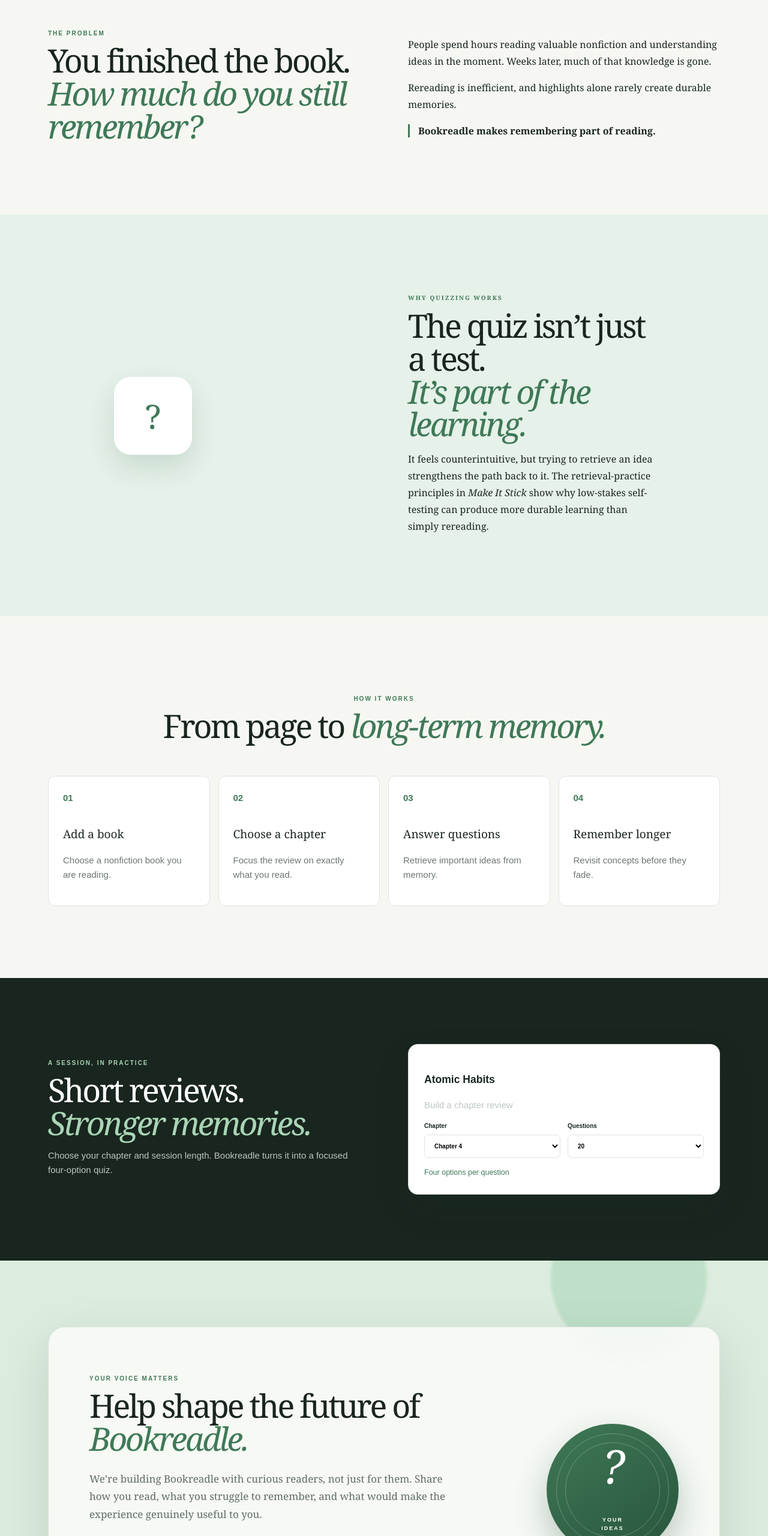
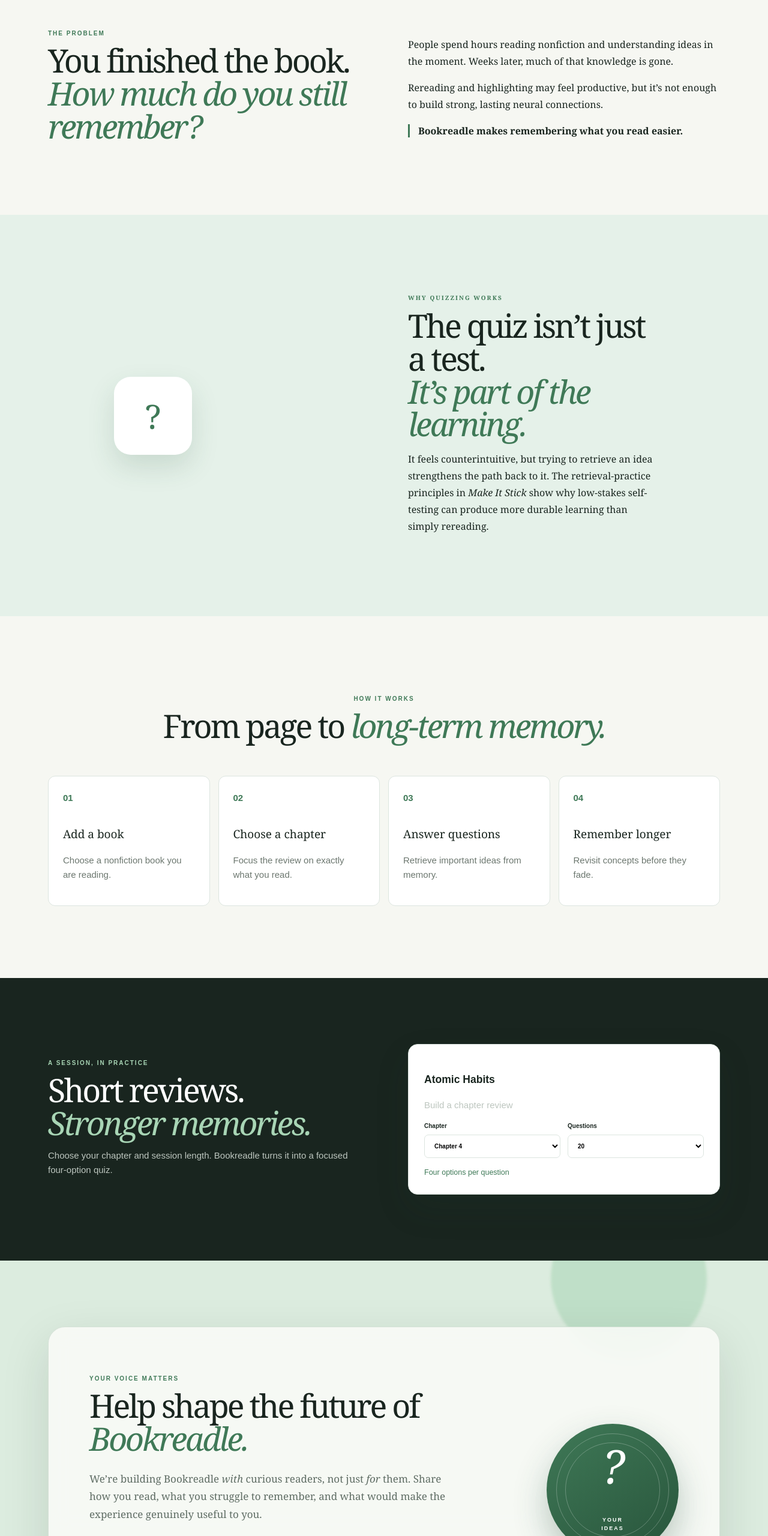
Before and after one commit to BookReadle/landing_page, a plain HTML site: page index.html in a window 1280 px wide. Shown: the part 1016-3576 px from the top of the page at 60% size. Drawn offline with Linux system fonts and the light colour scheme.

Commit message:
some minor changes to the context

```diff
--- a/index.html
+++ b/index.html
@@ -47,7 +47,7 @@
       </div>
     </section>
 
-    <section class="wrap split" id="why"><div><p class="label">THE PROBLEM</p><h2>You finished the book.<br><em>How much do you still remember?</em></h2></div><div><p>People spend hours reading valuable nonfiction and understanding ideas in the moment. Weeks later, much of that knowledge is gone.</p><p>Rereading is inefficient, and highlights alone rarely create durable memories.</p><strong>Bookreadle makes remembering part of reading.</strong></div></section>
+    <section class="wrap split" id="why"><div><p class="label">THE PROBLEM</p><h2>You finished the book.<br><em>How much do you still remember?</em></h2></div><div><p>People spend hours reading nonfiction and understanding ideas in the moment. Weeks later, much of that knowledge is gone.</p><p>Rereading and highlighting may feel productive, but it’s not enough to build strong, lasting neural connections.</p><strong>Bookreadle makes remembering what you read easier.</strong></div></section>
 
     <section class="science"><div class="wrap split"><div class="icon">?</div><div><p class="label">WHY QUIZZING WORKS</p><h2>The quiz isn’t just a test.<br><em>It’s part of the learning.</em></h2><p>It feels counterintuitive, but trying to retrieve an idea strengthens the path back to it. The retrieval-practice principles in <cite>Make It Stick</cite> show why low-stakes self-testing can produce more durable learning than simply rereading.</p></div></div></section>
 
@@ -55,7 +55,7 @@
 
     <section class="dark"><div class="wrap two-col"><div><p class="label">A SESSION, IN PRACTICE</p><h2>Short reviews.<br><em>Stronger memories.</em></h2><p>Choose your chapter and session length. Bookreadle turns it into a focused four-option quiz.</p></div><div class="settings card"><h3>Atomic Habits</h3><p>Build a chapter review</p><div><label>Chapter<select><option>Chapter 1</option><option>Chapter 2</option><option>Chapter 3</option><option selected>Chapter 4</option><option>Chapter 5</option></select></label><label>Questions<select id="quiz-count"><option>10</option><option>15</option><option selected>20</option><option>25</option><option>30</option></select></label></div><small>Four options per question</small></div></div></section>
 
-    <section class="survey" id="survey"><div class="survey-orb survey-orb-one" aria-hidden="true"></div><div class="survey-orb survey-orb-two" aria-hidden="true"></div><div class="wrap survey-card"><div class="survey-copy"><p class="label">YOUR VOICE MATTERS</p><h2>Help shape the future of <em>Bookreadle.</em></h2><p>We’re building Bookreadle with curious readers, not just for them. Share how you read, what you struggle to remember, and what would make the experience genuinely useful to you.</p><div class="survey-meta"><span>◷ Just a few minutes</span><span>✦ Make a real impact</span></div><a class="survey-btn" href="https://forms.gle/dDCMs7pU7PstxxvU9" target="_blank" rel="noopener noreferrer"><span>Take the reader survey</span><b aria-hidden="true">↗</b></a></div><div class="survey-mark" aria-hidden="true"><span>?</span><small>YOUR<br>IDEAS</small></div></div></section>
+    <section class="survey" id="survey"><div class="survey-orb survey-orb-one" aria-hidden="true"></div><div class="survey-orb survey-orb-two" aria-hidden="true"></div><div class="wrap survey-card"><div class="survey-copy"><p class="label">YOUR VOICE MATTERS</p><h2>Help shape the future of <em>Bookreadle.</em></h2><p>We’re building Bookreadle <i>with</i> curious readers, not just <i>for</i> them. Share how you read, what you struggle to remember, and what would make the experience genuinely useful to you.</p><div class="survey-meta"><span>◷ Just a few minutes</span><span>✦ Make a real impact</span></div><a class="survey-btn" href="https://forms.gle/dDCMs7pU7PstxxvU9" target="_blank" rel="noopener noreferrer"><span>Take the reader survey</span><b aria-hidden="true">↗</b></a></div><div class="survey-mark" aria-hidden="true"><span>?</span><small>YOUR<br>IDEAS</small></div></div></section>
 
     <section class="join" id="join"><div class="wrap join-card"><div><p class="label">EARLY ACCESS</p><h2>Help us build a better way to <em>remember books.</em></h2><p>Join the test group to get early access and help shape Bookreadle.</p></div><form id="join-form" action="https://formsubmit.co/support@bookreadle.com" method="POST"><input type="hidden" name="_subject" value="New Bookreadle MVP signup"><input type="hidden" name="_template" value="table"><input class="form-honey" type="text" name="_honey" tabindex="-1" autocomplete="off"><label>Email address<input type="email" name="email" required autocomplete="email" placeholder="you@example.com"></label><button class="btn" type="submit">Join the MVP Test List →</button><small>No spam. Just product updates and an invitation.</small><p class="form-status" role="status" aria-live="polite"></p></form></div></section>
 
```
Also changed, not shown: 1 other file.
